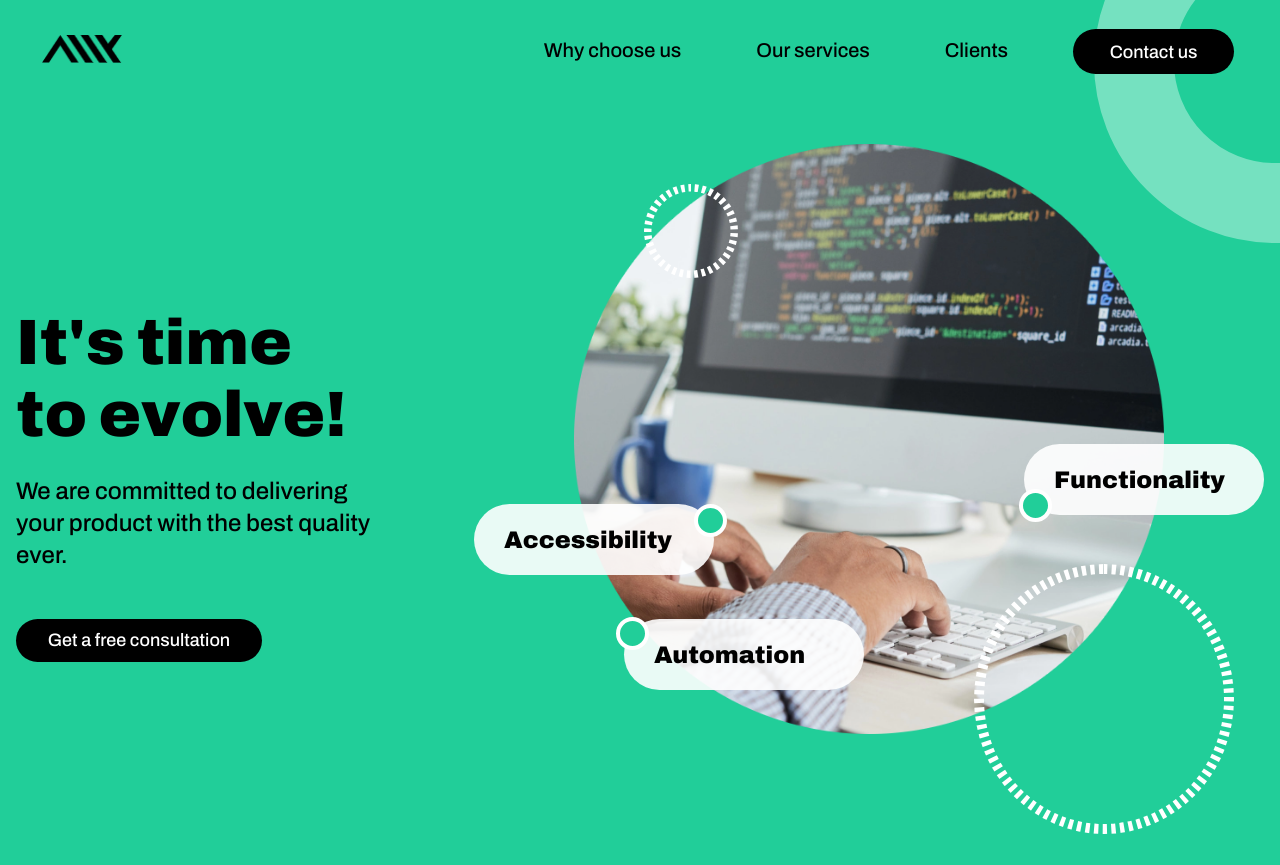
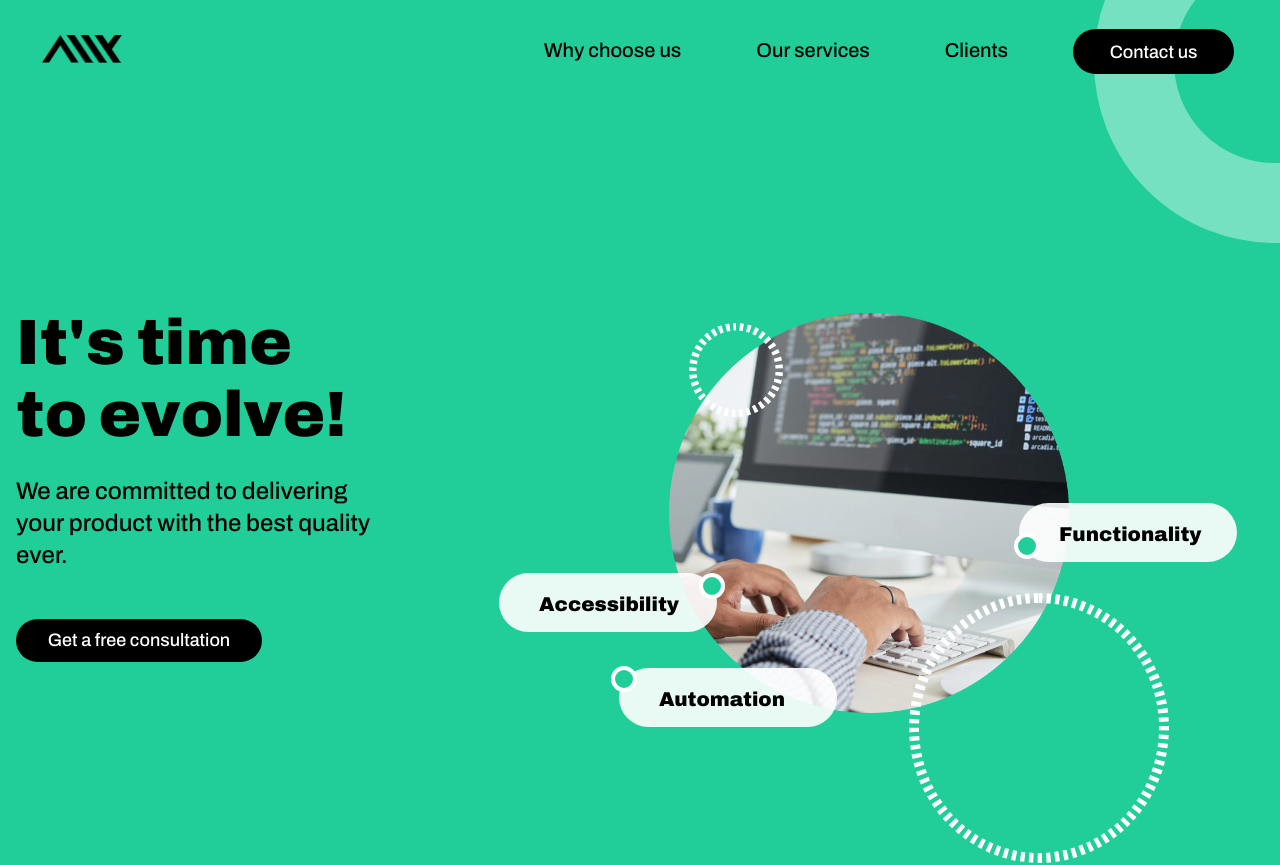
Before and after one commit to a11ysolutions/website, a React (Create React App) app: page / in a window 1280 px wide. Shown: the top 865 px of the page. Built offline with nearby package versions, Linux system fonts and the light colour scheme.

Commit message:
feat: adjust home illustration and green background

```diff
--- a/src/Components/Layout/Layout.css
+++ b/src/Components/Layout/Layout.css
@@ -56,7 +56,7 @@
 
 @media (min-width: 1200px) {
   .layout-content {
-    background: linear-gradient(#21ce99 1204px, white 20px);
+    background: linear-gradient(#21ce99 1000px, white 20px);
   }
   .bottom-circle {
     top: 1025px;
--- a/src/Components/UI/HomeIlustration/HomeIlustration.css
+++ b/src/Components/UI/HomeIlustration/HomeIlustration.css
@@ -84,32 +84,33 @@
     overflow-x: hidden;
     display: flex;
     justify-content: center;
+    align-items: center;
   }
 
   .home-ilustration {
-    height: 590px;
-    width: 590px;
+    height: 400px;
+    width: 400px;
   }
   .home-ilustration-functionality-pill {
     position: absolute;
-    top: 300px;
-    left: 450px;
+    top: 190px;
+    left: 350px;
   }
   .home-ilustration-accessibility-pill {
-    top: 360px;
-    left: -100px;
+    top: 260px;
+    left: -170px;
   }
   .home-ilustration-automation-pill {
-    top: 475px;
-    left: 50px;
+    top: 355px;
+    left: -50px;
   }
   .home-ilustration-small-circle {
-    top: 40px;
-    left: 70px;
+    top: 10px;
+    left: 20px;
   }
   .home-ilustration-large-circle {
-    top: 420px;
-    left: 400px;
+    top: 280px;
+    left: 240px;
     z-index: 1;
   }
 }
--- a/src/Components/UI/Pill/Pill.css
+++ b/src/Components/UI/Pill/Pill.css
@@ -42,7 +42,7 @@
   left: 162px;
 }
 
-@media screen and (min-width: 768px) and (max-width: 1200px) {
+@media screen and (min-width: 768px) {
   .a11y-pill {
     width: 218px;
     height: 59px;
@@ -79,7 +79,7 @@
   }
 }
 
-@media screen and (min-width: 1200px) {
+/* @media screen and (min-width: 1200px) {
   .a11y-pill {
     width: 240px;
     height: 71px;
@@ -114,4 +114,4 @@
     top: 0px;
     left: 220px;
   }
-}
+} */
```
